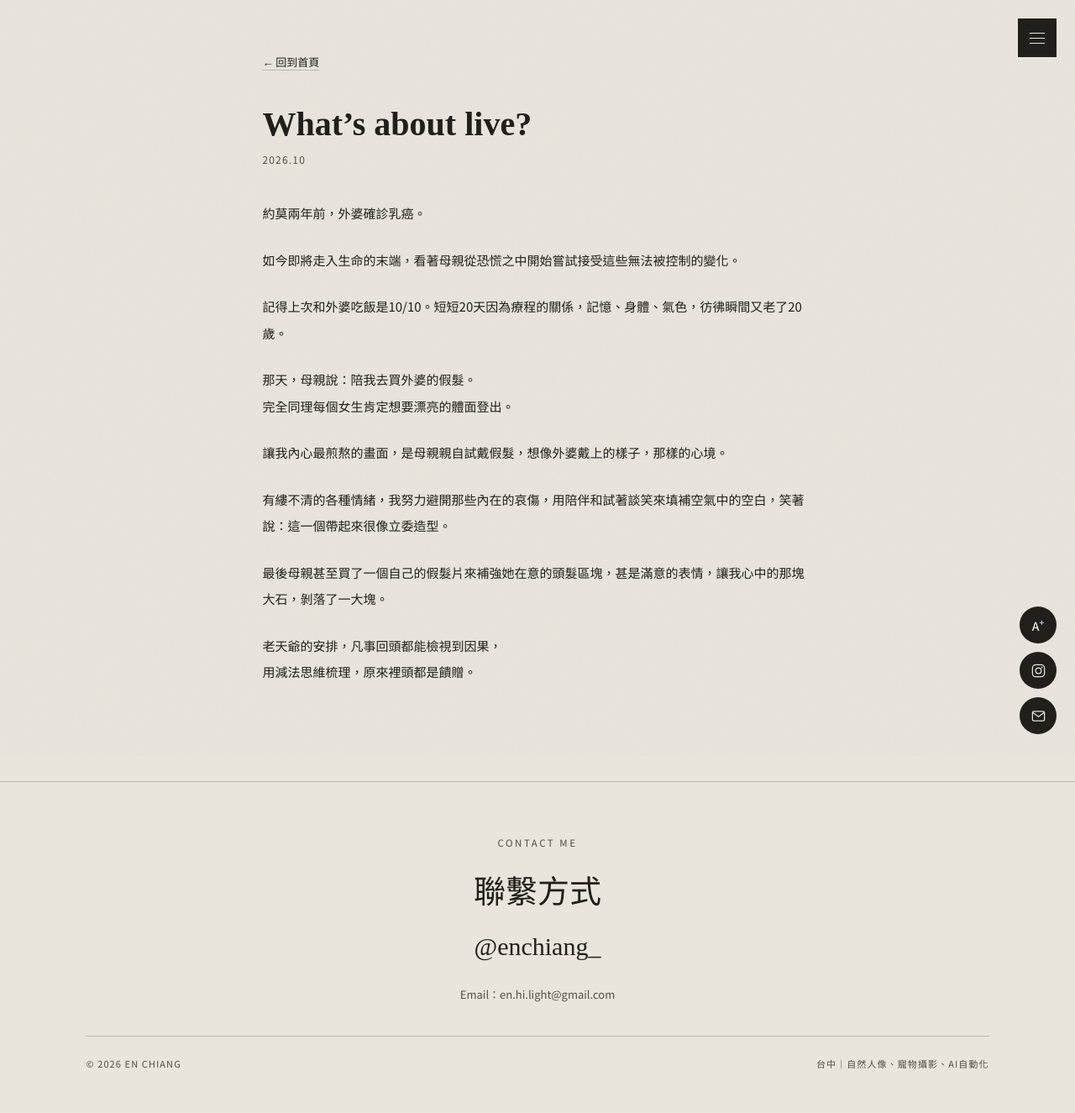
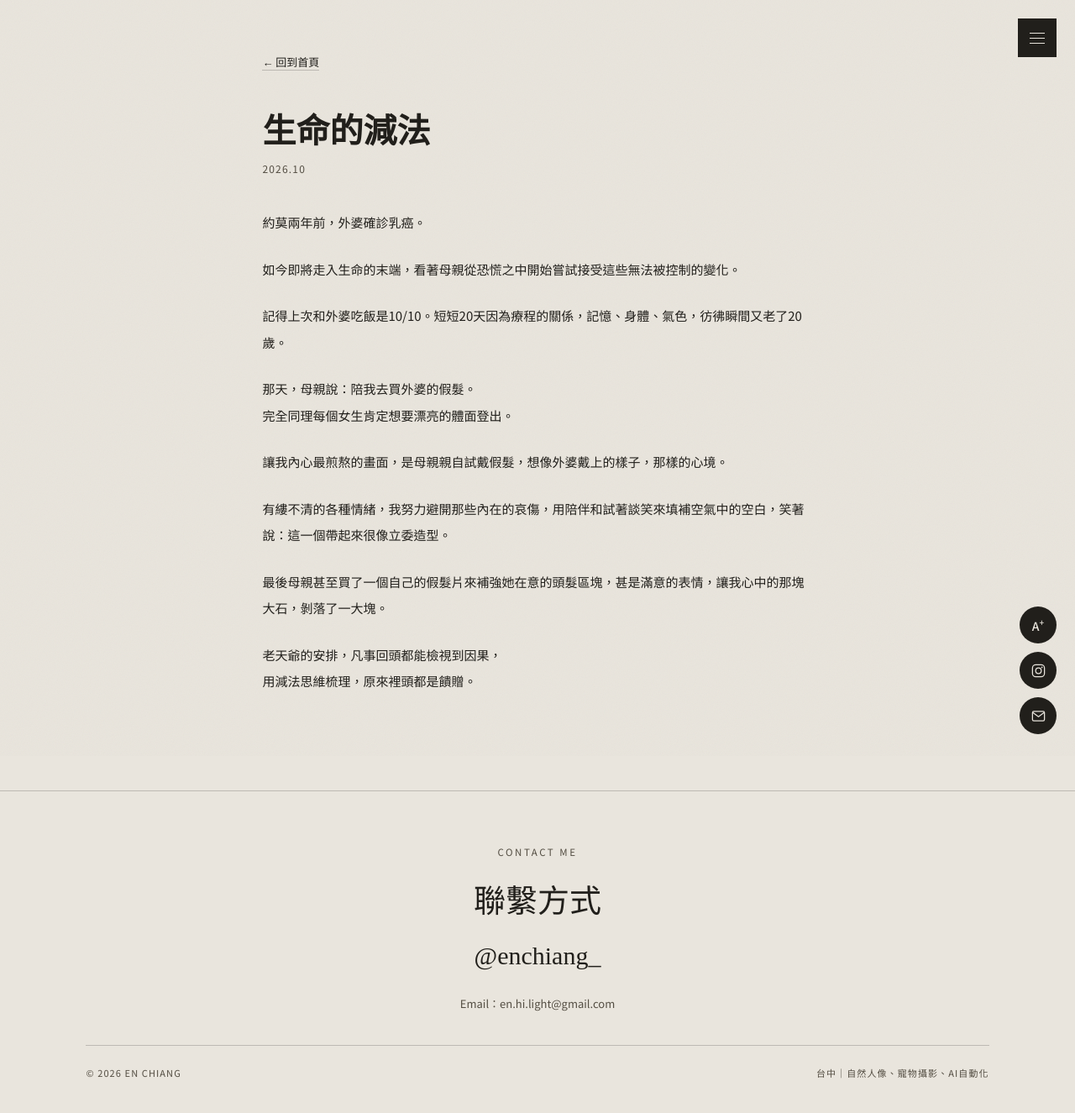
Before and after one commit to enchiang99/en-chiang-site, a Jekyll site: the page built from _about_daily/2026-10-31-what’s-about-live.md, in a window 1280 px wide. Shown: the whole page at 84% size. Built offline with Jekyll 4.4.1, drawn with Linux system fonts in a browser that asks for light colours.

Commit message:
Update 關於日常（子文章） “2026-10-31-what’s-about-live”

```diff
--- a/_about_daily/2026-10-31-what’s-about-live.md
+++ b/_about_daily/2026-10-31-what’s-about-live.md
@@ -1,5 +1,5 @@
 ---
-title: What’s about live?
+title: 生命的減法
 date: 2026-10-31T18:22:00.000+08:00
 date_label: "2026.10"
 ---
```
